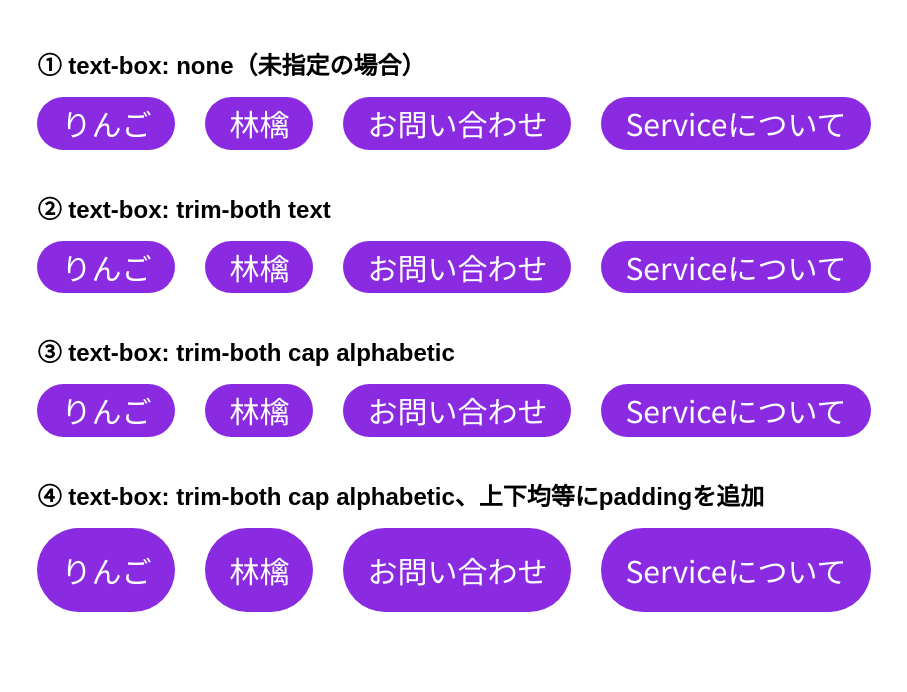
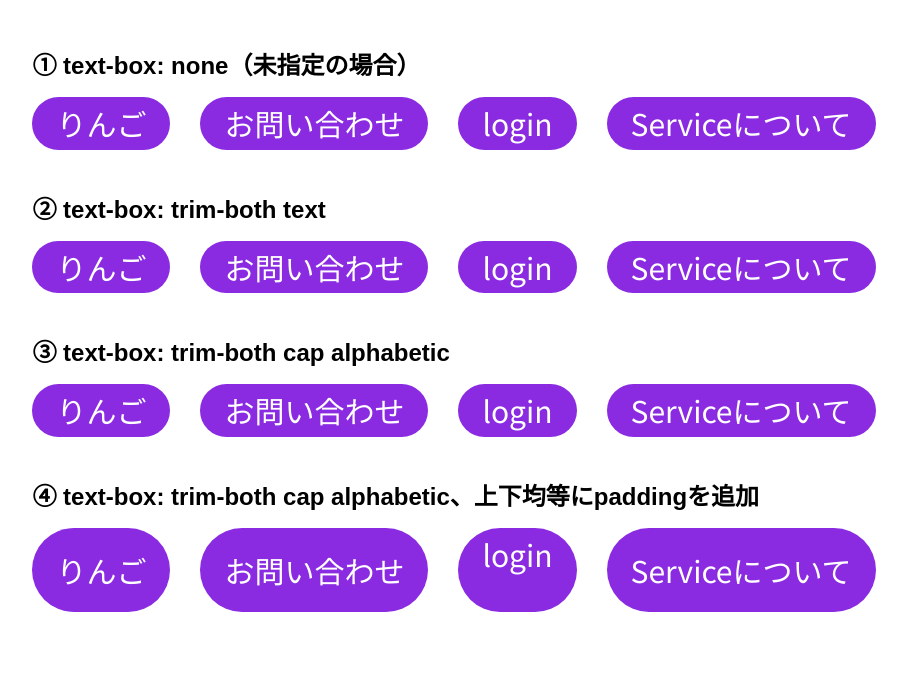
Before and after one commit to ics-creative/250319_text-box, a plain HTML site: page label/index.html in a window 1280 px wide. Shown: the part 148-840 px from the top of the page, without its empty margins (186-1093 px from the left). Drawn offline with Linux system fonts and the light colour scheme.

Commit message:
サンプルで使用する単語を変更

```diff
--- a/label/index.html
+++ b/label/index.html
@@ -72,8 +72,8 @@
       <h2 class="title-sub">① text-box: none（未指定の場合）</h2>
       <ul class="label-list">
         <li class="label">りんご</li>
-        <li class="label">林檎</li>
         <li class="label">お問い合わせ</li>
+        <li class="label">login</li>
         <li class="label">Serviceについて</li>
       </ul>
     </div>
@@ -82,8 +82,8 @@
       <h2 class="title-sub">② text-box: trim-both text</h2>
       <ul class="label-list">
         <li class="label2">りんご</li>
-        <li class="label2">林檎</li>
         <li class="label2">お問い合わせ</li>
+        <li class="label">login</li>
         <li class="label2">Serviceについて</li>
       </ul>
     </div>
@@ -92,8 +92,8 @@
       <h2 class="title-sub">③ text-box: trim-both cap alphabetic</h2>
       <ul class="label-list">
         <li class="label3">りんご</li>
-        <li class="label3">林檎</li>
         <li class="label3">お問い合わせ</li>
+        <li class="label">login</li>
         <li class="label3">Serviceについて</li>
       </ul>
     </div>
@@ -102,8 +102,8 @@
       <h2 class="title-sub">④ text-box: trim-both cap alphabetic、上下均等にpaddingを追加</h2>
       <ul class="label-list">
         <li class="label4">りんご</li>
-        <li class="label4">林檎</li>
         <li class="label4">お問い合わせ</li>
+        <li class="label">login</li>
         <li class="label4">Serviceについて</li>
       </ul>
     </div>
```
